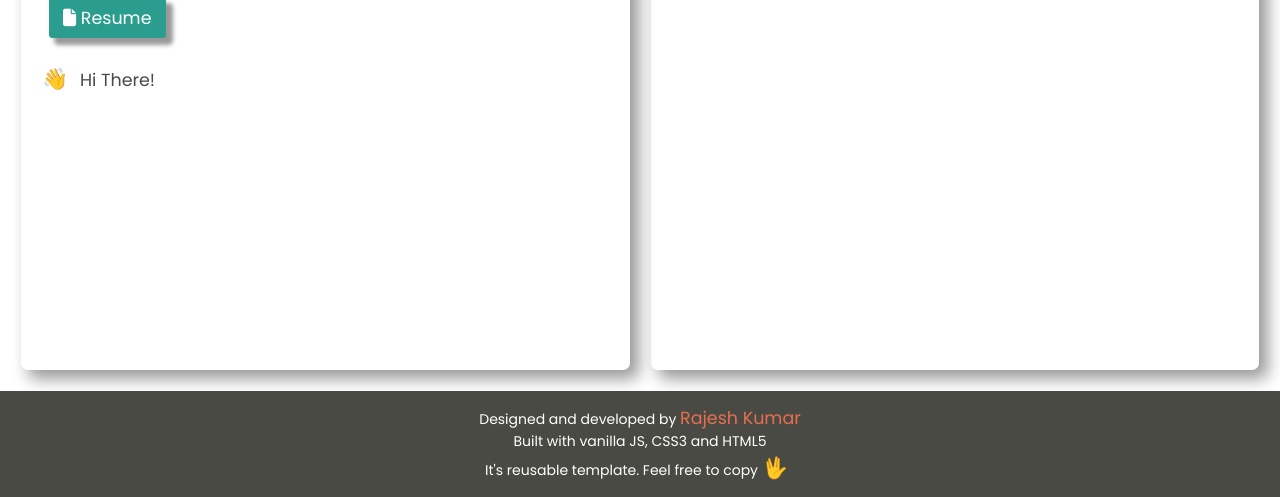
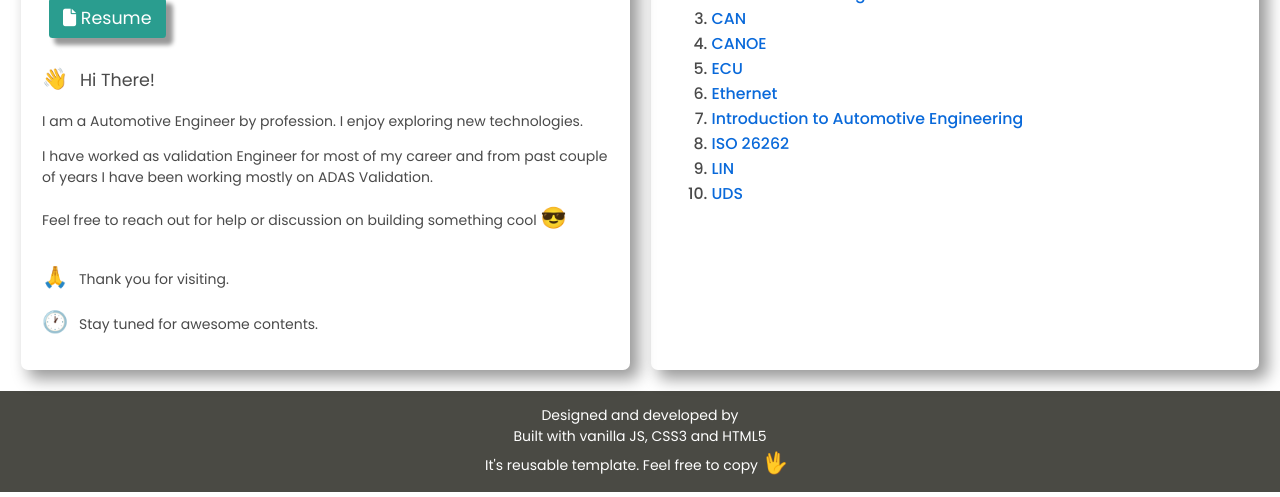
Before and after one commit to MerlinDevarapaga/merlind.github.io, a plain HTML site: page index.html in a window 1280 px wide. Shown: the part 404-901 px from the top of the page. Drawn offline with nearby package versions, Linux system fonts and the light colour scheme; no server answers.

Commit message:
update on content

```diff
--- a/home-page-data.js
+++ b/home-page-data.js
@@ -14,5 +14,23 @@ export const addressData = {
 };
 
 export const aboutMeText = `
+ <p>
+    I am a Automotive Engineer by profession. I enjoy exploring new technologies.
+  </p>
 
+  <p>
+    I have worked as validation Engineer for most of my career and from past couple of years I have been working mostly on ADAS Validation.
+  </p>
+
+  <p>
+    Feel free to reach out for help or discussion on building something cool <span class="emoji">&#128526;</span>
+  </p>
+
+  <p style="margin-top: 2rem;">
+    <span class="emoji">&#128591;</span> Thank you for visiting.
+  </p>
+
+  <p>
+    <span class="emoji">&#128336;</span> Stay tuned for awesome contents.
+  </p>
 `;
--- a/home-page.js
+++ b/home-page.js
@@ -50,15 +50,38 @@ function addAboutMe() {
 }
 
 async function fetchEdLinks() {
-  try {
-    const edUrl = environment.edLinkUrl;
-    const response = await fetch(edUrl);
+//  try {
+//    const edUrl = environment.edLinkUrl;
+//    const response = await fetch(edUrl);
+//
+//    return response.json();
+//  } catch (error) {
+//    console.error(error);
+//    // Fail silently
+//  }
+return [{link:'https://github.com/MerlinDevarapaga/Automotive/tree/main/ADAS',
+text:'ADAS'},
+{link:'https://github.com/MerlinDevarapaga/Automotive/tree/main/Basic car knowledge',text:'Basic car knowledge'},
 
-    return response.json();
-  } catch (error) {
-    console.error(error);
-    // Fail silently
-  }
+{link:'https://github.com/MerlinDevarapaga/Automotive/tree/main/CAN',text:'CAN'},
+
+{link:'https://github.com/MerlinDevarapaga/Automotive/tree/main/CANOE',text:'CANOE'},
+
+{link:'https://github.com/MerlinDevarapaga/Automotive/tree/main/ECU',text:'ECU'},
+
+{link:'https://github.com/MerlinDevarapaga/Automotive/tree/main/Ethernet',text:'Ethernet'},
+
+{link:'https://github.com/MerlinDevarapaga/Automotive/tree/main/FUSA',text:'Introduction to Automotive Engineering'},
+
+{link:'https://github.com/MerlinDevarapaga/Automotive/tree/main/ADAS',text:'ISO 26262'},
+
+{link:'https://github.com/MerlinDevarapaga/Automotive/tree/main/ADAS',text:'LIN'},
+
+{link:'https://github.com/MerlinDevarapaga/Automotive/tree/main/ADAS',text:'UDS'},
+
+
+]
+
 }
 
 async function addEdLinks() {
--- a/index.html
+++ b/index.html
@@ -25,9 +25,9 @@
     <meta name="viewport" content="width=device-width, initial-scale=1.0" />
     <meta
       name="description"
-      content="Rajesh Kumar | Frontend | HTML | CSS | HTML5 | CSS3 | rajeshtezu90 | rajeshtezu90.github | rajeshtezu90.github.io | javascript | typescript | angular | react | react.js | node.js | web | website | npm | yarn | git | github | linux | DSA | python | ampersand | webrtc | development | developer"
+      content="Merlin Devarapaga| Frontend | HTML | CSS | HTML5 | CSS3 | rajeshtezu90 | rajeshtezu90.github | rajeshtezu90.github.io | javascript | typescript | angular | react | react.js | node.js | web | website | npm | yarn | git | github | linux | DSA | python | ampersand | webrtc | development | developer"
     />
-    <title>Rajesh Kumar</title>
+    <title>Merlin Devarapaga</title>
     <link rel="icon" type="image/x-icon" href="/assets/avatar.jpg" />
 
     <link rel="stylesheet" href="home-page.css" />
@@ -81,7 +81,7 @@
         <p>
           Designed and developed by
           <span class="footer--name">
-            <a href="https://github.com/rajeshtezu90" target="_blank" rel="noopener noreferrer">Rajesh Kumar</a>
+<!--            <a href="https://github.com/rajeshtezu90" target="_blank" rel="noopener noreferrer">Rajesh Kumar</a>-->
           </span>
         </p>
         <p>Built with vanilla JS, CSS3 and HTML5</p>
```
Also changed, not shown: resume/index.html (+3 -3 lines).
